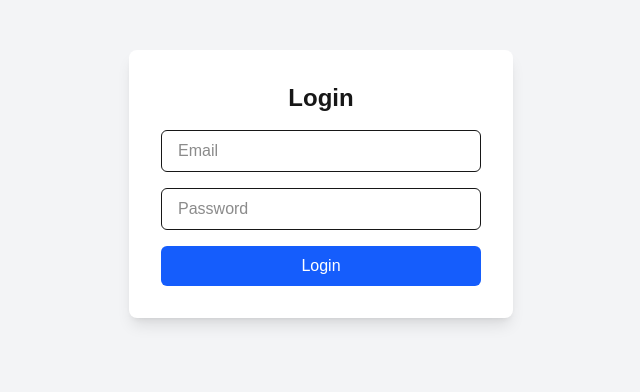
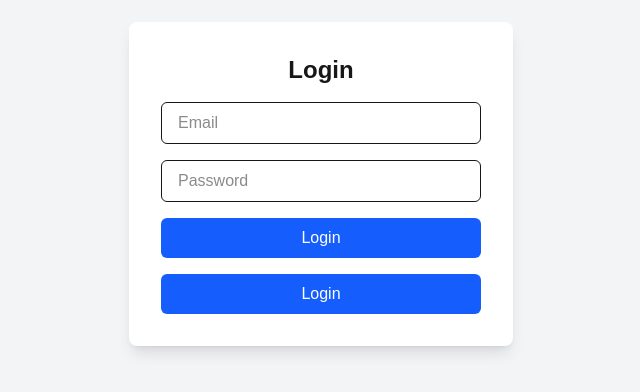
Before and after one commit to Shoheicode/youtube-ai, a Next.js app: page /sign-in in a window 1280 px wide. Shown: the part 216-608 px from the top of the page, without its empty margins (319-959 px from the left). Built offline with nearby package versions, Linux system fonts and the light colour scheme.

Commit message:
update sign up feature

```diff
--- a/src/app/sign-in/page.js
+++ b/src/app/sign-in/page.js
@@ -20,6 +20,20 @@ export default function LoginPage() {
 
       try {
         await signInWithEmailAndPassword(auth, email, password);
+        router.push('/'); // Redirect to dashboard after login
+      } catch (err) {
+        setError(err.message);
+      } finally {
+        setLoading(false);
+      }
+    };
+    const handleSignUp = async (e) => {
+      e.preventDefault();
+      setLoading(true);
+      setError('');
+
+      try {
+        await createUserWithEmailAndPassword(auth, email, password);
         router.push('/'); // Redirect to dashboard after login
       } catch (err) {
         setError(err.message);
@@ -59,6 +73,13 @@ export default function LoginPage() {
           >
             {loading ? 'Logging in...' : 'Login'}
           </button>
+          <button
+            className="w-full bg-blue-600 text-white py-2 rounded-md hover:bg-blue-700"
+            disabled={loading}
+            onClick={handleSignUp}
+          >
+            {loading ? 'Logging in...' : 'Login'}
+          </button>
         </form>
       </div>
     );
--- a/src/components/SignoutButton.js
+++ b/src/components/SignoutButton.js
@@ -15,11 +15,11 @@ const SignOutButton = () => {
     try {
       await new Promise((resolve) => setTimeout(resolve, 1500));
       signOut(auth); // Sign out from Firebase
-      router.push('/sign-in'); // Redirect to dashboard after login
+      // router.push('/sign-in'); // Redirect to dashboard after login
       // Handle successful login here
-      console.log('Login successful');
+      console.log('Logout successful');
     } catch (error) {
-      console.error('Login failed:', error);
+      console.error('Logout failed:', error);
     } finally {
       setIsLoading(false);
     }
```
